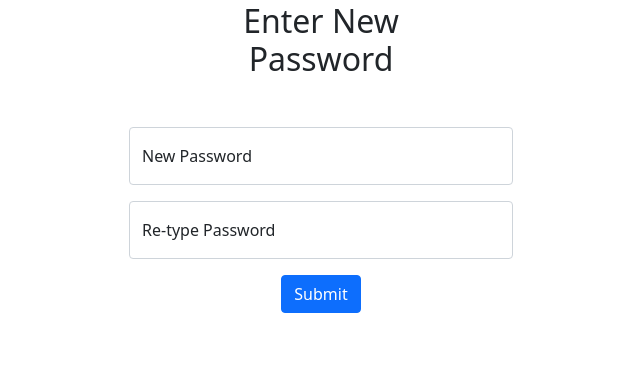
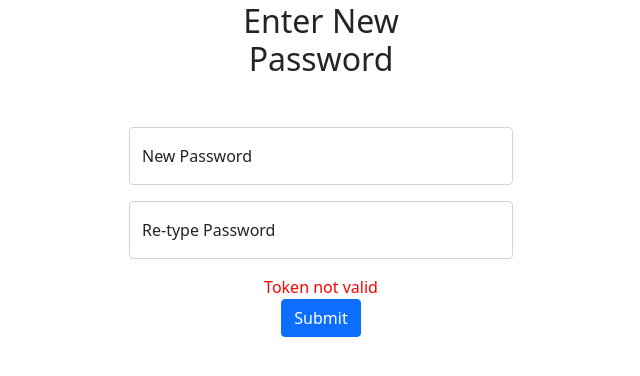
Before and after one commit to Razvan789/GiraffeGraph, a PHP site: page /GiraffeState/src/newPass.php in a window 1280 px wide. Shown: the part 147-523 px from the top of the page, without its empty margins (319-959 px from the left). Run offline with PHP 8.4, Linux system fonts and the light colour scheme.

Commit message:
Added error checking for an invalid token

```diff
--- a/src/app_logic.php
+++ b/src/app_logic.php
@@ -7,7 +7,16 @@ $user_id = "";
   Accept email of user whose password is to be reset
   Send email to user to reset their password
 */
+if(isset($_GET['error'])) {
+    switch($_GET['error']){
+        case "invalidToken":
+            array_push($errors, "The Token was invalid, please enter email again");
+            break;
+    }
+}
+
 if (isset($_POST['submit_email'])) {
+    $errors = [];
     $email = mysqli_real_escape_string($db, $_POST['email']);
     // ensure that the user exists on our system
     $query = "SELECT Email FROM logintable WHERE Email='$email'";
@@ -16,7 +25,7 @@ if (isset($_POST['submit_email'])) {
     if (empty($email)) {
         array_push($errors, "Your email is required");
     } else if (mysqli_num_rows($results) <= 0) {
-        array_push($errors, "Sorry, no user exists on our system with that email");
+        array_push($errors, "Sorry, no user exists on our system with the email: <b>$email</b>");
     }
     // generate a unique random token of length 100
     $token = bin2hex(random_bytes(20));
@@ -33,11 +42,24 @@ if (isset($_POST['submit_email'])) {
         $msg = wordwrap($msg, 70);
         $headers = "From: password-reset@GiraffeState.com";
         mail($to, $subject, $msg, $headers);
-        array_push($errors, "We sent a password Reset to your email");
+        array_push($errors, "<span style='color:green;'>We sent a password Reset to your email</span>");
     }
 }
 
+
+
 // ENTER A NEW PASSWORD
+if(isset($_GET['token'])) {
+    $token = $_GET['token'];
+    $sql = "SELECT * FROM reset_password WHERE token='$token' LIMIT 1";
+    $results = mysqli_query($db, $sql);
+    $count = mysqli_num_rows($results);
+    //Checks to see if the token even exists
+    if($count < 1) {
+        header("location: resetPass.php?error=invalidToken");
+    }
+}
+
 if (isset($_POST['new_pass'])) {
     $new_pass = mysqli_real_escape_string($db, $_POST['newPassword']);
     $new_pass_c = mysqli_real_escape_string($db, $_POST['confirmNewPassword']);
--- a/src/newPass.php
+++ b/src/newPass.php
@@ -1,5 +1,7 @@
 <?php include("app_logic.php")?>
-
+<?php
+    array_push($errors, "Token not valid");
+?>
 <!DOCTYPE html>
 <html lang="en">
 
```
